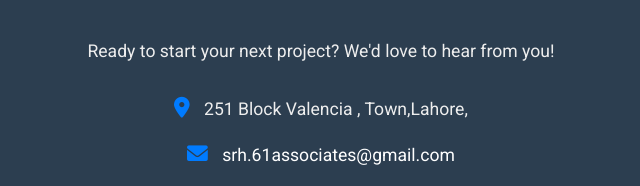
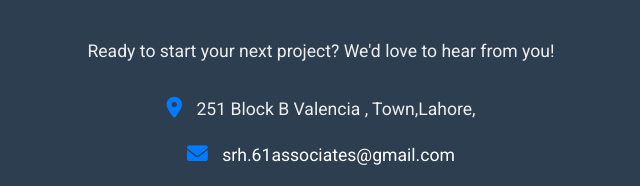
Before and after one commit to rshah9071/innovatech-portfolio, a plain HTML site: page index.html in a window 1280 px wide. Shown: the part 4269-4455 px from the top of the page, 319-959 px from the left. Drawn offline with Linux system fonts and the light colour scheme.

Commit message:
Update index.html

```diff
--- a/index.html
+++ b/index.html
@@ -152,7 +152,7 @@
             <h2>Get in Touch</h2>
             <p>Ready to start your next project? We'd love to hear from you!</p>
             <div class="contact-info">
-<p><i class="fas fa-map-marker-alt"></i> 251 Block Valencia ,  Town,Lahore,</p>
+<p><i class="fas fa-map-marker-alt"></i> 251 Block B Valencia ,  Town,Lahore,</p>
                 <p><i class="fas fa-envelope"></i> <a href="mailto:srh.61associates@gmail.com">srh.61associates@gmail.com</a></p>
                 <p><i class="fas fa-phone-alt"></i> <a href="tel:+923025554657">+92 (302)5554657</a></p>
             </div>
```
